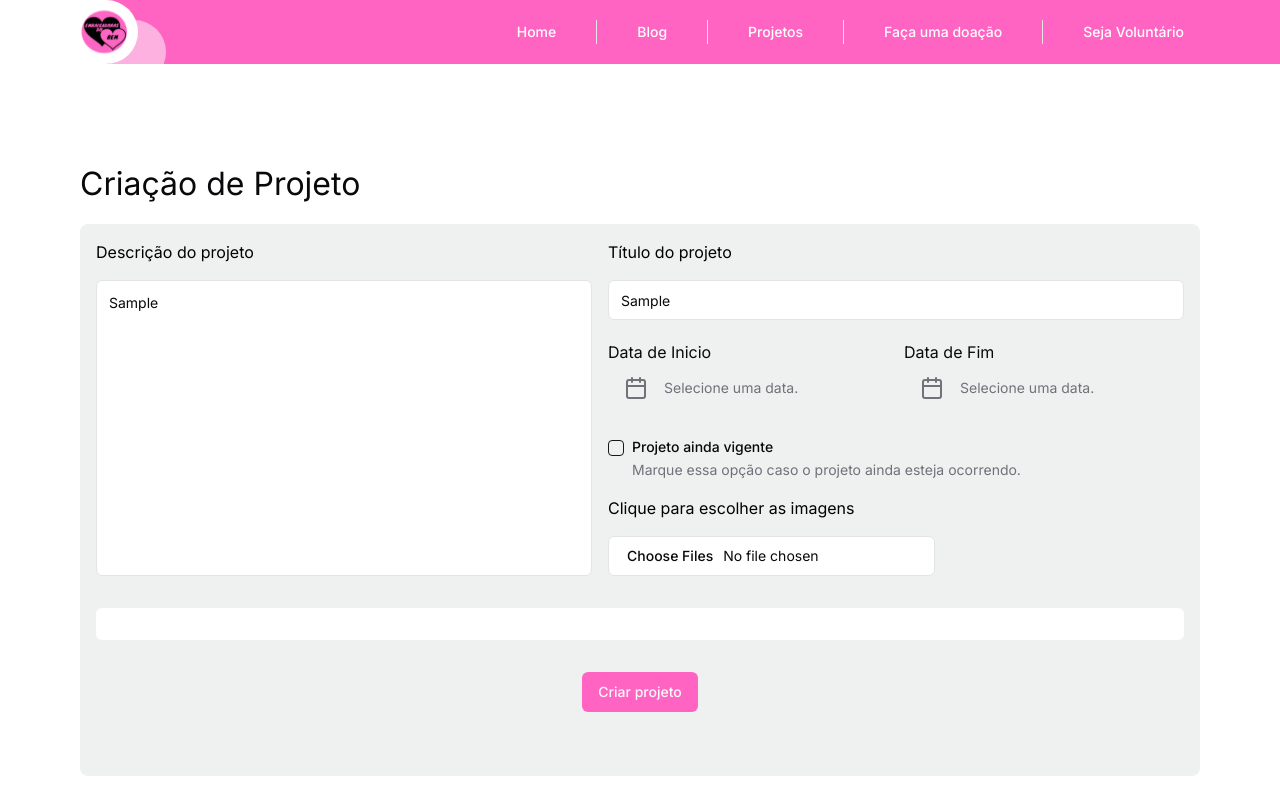
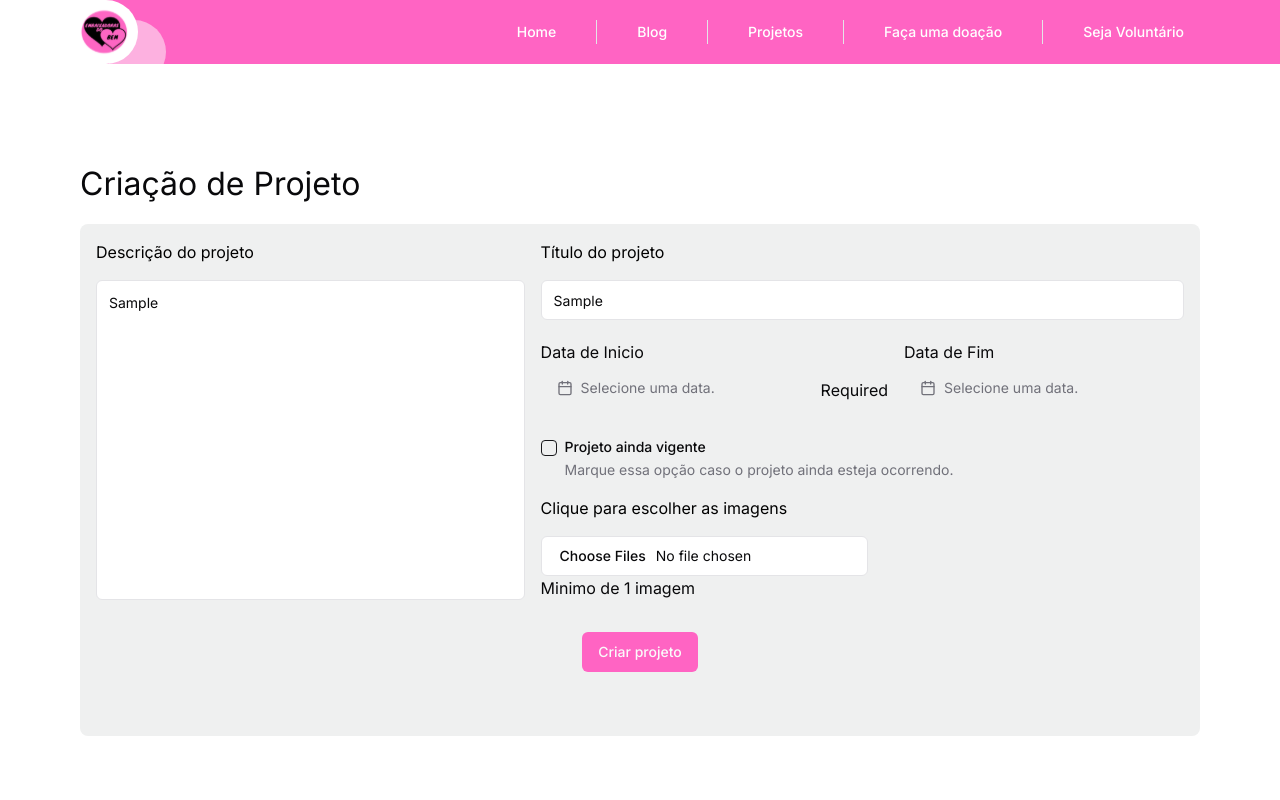
Before and after one commit to itallovidal/embaixadoras-do-bem-site, a Next.js app: page /admin/create-project in a window 1280 px wide. Both pictures are taken after typing "Sample", "Sample" into the empty fields and a click on the button "Criar projeto". Shown: the top 800 px of the page. Built offline with nearby package versions, Linux system fonts and the light colour scheme.

Commit message:
setup react hook form and zod

```diff
--- a/package.json
+++ b/package.json
@@ -9,6 +9,7 @@
     "lint": "next lint"
   },
   "dependencies": {
+    "@hookform/resolvers": "^3.9.0",
     "@radix-ui/react-checkbox": "^1.1.2",
     "@radix-ui/react-dialog": "^1.1.2",
     "@radix-ui/react-popover": "^1.1.2",
@@ -24,11 +25,13 @@
     "react": "^18",
     "react-day-picker": "^8.10.1",
     "react-dom": "^18",
+    "react-hook-form": "^7.53.0",
     "sonner": "^1.5.0",
     "tailwind-merge": "^2.5.2",
     "tailwindcss-animate": "^1.0.7",
     "uuid": "^10.0.0",
-    "vaul": "^1.0.0"
+    "vaul": "^1.0.0",
+    "zod": "^3.23.8"
   },
   "devDependencies": {
     "@rocketseat/eslint-config": "^2.2.2",
--- a/src/@types/interfaces.d.ts
+++ b/src/@types/interfaces.d.ts
@@ -1,5 +1,6 @@
-interface ISelectedImages {
+interface ISelectedImage {
   id: string
   src: string
   name: string
+  info: File
 }
--- a/src/components/global-components/checkbox/checkbox.tsx
+++ b/src/components/global-components/checkbox/checkbox.tsx
@@ -9,7 +9,7 @@ interface IProps extends CheckboxProps {
 export function Checkbox({ title, description, ...rest }: IProps) {
   return (
     <div className="items-top flex space-x-2">
-      <ShadCNCheckbox {...rest} id={rest.id} />
+      <ShadCNCheckbox onClick={rest.onChange} {...rest} id={rest.id} />
       <div className="grid gap-1.5 leading-none">
         <label
           htmlFor={rest.id}
--- a/src/components/global-components/date-time-picker/date-time-picker.tsx
+++ b/src/components/global-components/date-time-picker/date-time-picker.tsx
@@ -8,30 +8,37 @@ import { CalendarIcon } from 'lucide-react'
 import { format } from 'date-fns'
 import { ptBR } from 'date-fns/locale'
 import { Calendar } from '@/components/ui/calendar'
-import { useState } from 'react'
-import { Button } from '@/components/global-components/button'
 import { Paragraph } from '@/components/global-components/text/paragraph'
+import { Button } from '@/components/ui/button'
 
 interface IProps {
   label: string
+  date: Date | undefined
+  setDate: (date: Date | undefined) => void
+  isDisabled?: boolean
+  errorMessage?: string
 }
 
-export function DateTimePicker({ label }: IProps) {
-  const [date, setDate] = useState<Date>()
-
+export function DateTimePicker({
+  label,
+  date,
+  setDate,
+  isDisabled,
+  errorMessage = undefined,
+}: IProps) {
   return (
     <div className={'block'}>
       <Paragraph>{label}</Paragraph>
       <Popover>
-        <PopoverTrigger>
+        <PopoverTrigger asChild disabled={isDisabled}>
           <Button
-            Icon={CalendarIcon}
             variant={'ghost'}
             className={cn(
               'w-[280px] justify-start text-left font-normal',
               !date && 'text-muted-foreground',
             )}
           >
+            <CalendarIcon className="mr-2 h-4 w-4" />
             {date
               ? format(date, 'PPP', {
                   locale: ptBR,
@@ -45,8 +52,11 @@ export function DateTimePicker({ label }: IProps) {
             selected={date}
             onSelect={setDate}
             initialFocus
+            locale={ptBR}
           />
         </PopoverContent>
+
+        {errorMessage && <span>{errorMessage}</span>}
       </Popover>
     </div>
   )
--- a/src/components/global-components/input/input.tsx
+++ b/src/components/global-components/input/input.tsx
@@ -6,6 +6,7 @@ interface IProps extends InputProps {
   labelVariant?: 'light' | 'dark'
   isMultiline?: boolean
   wrapperStyle?: string
+  errorMessage?: string
 }
 
 export function Input({
@@ -13,6 +14,7 @@ export function Input({
   isMultiline = false,
   labelVariant = 'dark',
   wrapperStyle,
+  errorMessage = undefined,
   ...rest
 }: IProps) {
   const color = labelVariant === 'light' ? 'text-white' : 'text-black'
@@ -26,6 +28,7 @@ export function Input({
           // rows={4}
           {...(rest as TextareaProps)}
         />
+        {errorMessage && <span>{errorMessage}</span>}
       </div>
     )
   }
@@ -34,6 +37,7 @@ export function Input({
     <div className={`space-y-4 ${wrapperStyle}`}>
       <label className={color}>{field}</label>
       <ShadCnInput {...(rest as InputProps)} />
+      {errorMessage && <span>{errorMessage}</span>}
     </div>
   )
 }
--- /dev/null
+++ b/src/lib/zod/create-project.schema.ts
@@ -0,0 +1,15 @@
+import z from 'zod'
+
+export const createProjectSchema = z.object({
+  title: z.string().min(1, { message: 'Campo obrigatório' }),
+  startDate: z.date(),
+  endDate: z.date().optional(),
+  isActive: z.boolean(),
+  description: z.string().min(1, { message: 'Campo obrigatório' }),
+  images: z
+    .any()
+    .array()
+    .refine((value) => value.length > 0, { message: 'Minimo de 1 imagem' }),
+})
+
+export type TCreateProjectSchema = z.infer<typeof createProjectSchema>
--- a/src/pages/admin/create-project.tsx
+++ b/src/pages/admin/create-project.tsx
@@ -2,26 +2,54 @@ import { Input } from '@/components/global-components/input/input'
 import { Checkbox } from '@/components/global-components/checkbox/checkbox'
 import { Button } from '@/components/ui/button'
 import { Heading } from '@/components/global-components/text/heading'
-import { ChangeEvent, useState } from 'react'
+import { ChangeEvent } from 'react'
 import { SelectedImageCard } from '@/components/global-components/selected-image-card/selected-image-card'
 import { generatePreviewImages } from '@/utils/generate-preview-images'
 import { DateTimePicker } from '@/components/global-components/date-time-picker/date-time-picker'
-import { SubHeading } from '@/components/global-components/text/subheading'
+import { Controller, useForm } from 'react-hook-form'
+import {
+  createProjectSchema,
+  TCreateProjectSchema,
+} from '@/lib/zod/create-project.schema'
+import { zodResolver } from '@hookform/resolvers/zod'
 
 function CreateProject() {
-  const [selectedImages, setSelectedImages] = useState<ISelectedImages[]>([])
-  console.log(selectedImages)
+  const {
+    watch,
+    getValues,
+    setValue,
+    control,
+    handleSubmit,
+    formState: { errors },
+  } = useForm<TCreateProjectSchema>({
+    defaultValues: {
+      images: [],
+    },
+    resolver: zodResolver(createProjectSchema),
+  })
 
   function handlePreviewImages(event: ChangeEvent<HTMLInputElement>) {
     const files = generatePreviewImages(event.target.files)
-
-    setSelectedImages(files)
+    const allImages = [...getValues('images'), ...files]
+    setValue('images', allImages)
   }
 
   function onDelete(id: string) {
-    const images = selectedImages.filter((image) => image.id !== id)
-    setSelectedImages(images)
+    const selectedImages = getValues('images')
+    const filteredImages = selectedImages.filter(
+      (image: ISelectedImage) => image.id !== id,
+    )
+    setValue('images', filteredImages)
   }
+
+  async function handleCreateProject(data: TCreateProjectSchema) {
+    console.log('Foi!')
+    console.log(data)
+  }
+
+  const selectedImages = watch('images')
+
+  console.log(selectedImages)
 
   return (
     <div className={'max-w-safeMobile xl:max-w-safeDesktop m-auto my-24'}>
@@ -31,27 +59,57 @@ function CreateProject() {
         className={'p-4  bg-gray-200 rounded-lg gap-8 flex flex-col'}
       >
         <div className={'flex gap-4'}>
+          <Controller
+            control={control}
+            render={({ field }) => (
               <Input
                 wrapperStyle={'flex-1'}
                 field={'Descrição do projeto'}
                 placeholder={'Conte os detalhes..'}
+                errorMessage={errors.description?.message}
                 isMultiline
+                {...field}
               />
+            )}
+            name={'description'}
+          />
+
           <div className={'flex flex-col gap-4'}>
+            <Controller
+              control={control}
+              render={({ field }) => (
                 <Input
                   field={'Título do projeto'}
                   placeholder={'Qual foi seu nome?'}
+                  errorMessage={errors.title?.message}
+                  {...field}
+                />
+              )}
+              name={'title'}
             />
 
             <div className={'flex gap-4 mb-4'}>
-              <DateTimePicker label={'Data de Inicio'} />
-              <DateTimePicker label={'Data de Fim'} />
+              <DateTimePicker
+                label={'Data de Inicio'}
+                date={watch('startDate')}
+                errorMessage={errors.startDate?.message}
+                setDate={(date) => date && setValue('startDate', date)}
+              />
+              <DateTimePicker
+                isDisabled={watch('isActive')}
+                label={'Data de Fim'}
+                date={watch('endDate')}
+                errorMessage={errors.endDate?.message}
+                setDate={(date) => date && setValue('endDate', date)}
+              />
             </div>
+
             <Checkbox
               title={'Projeto ainda vigente'}
               description={
                 'Marque essa opção caso o projeto ainda esteja ocorrendo.'
               }
+              onClick={() => setValue('isActive', !watch('isActive'))}
             />
 
             <Input
@@ -61,12 +119,13 @@ function CreateProject() {
               type={'file'}
               onChange={(event) => handlePreviewImages(event)}
               multiple
+              errorMessage={errors.images?.message}
             />
           </div>
         </div>
+        {selectedImages.length > 0 && (
           <div className={'flex gap-4 flex-wrap p-4 bg-white rounded-md'}>
-          {selectedImages.length > 0 &&
-            selectedImages.map((value) => {
+            {selectedImages.map((value: ISelectedImage) => {
               return (
                 <SelectedImageCard
                   key={value.id}
@@ -76,7 +135,13 @@ function CreateProject() {
               )
             })}
           </div>
-        <Button className={'self-center mb-12'}>Criar projeto</Button>
+        )}
+        <Button
+          onClick={handleSubmit(handleCreateProject)}
+          className={'self-center mb-12'}
+        >
+          Criar projeto
+        </Button>
       </form>
     </div>
   )
--- a/src/utils/generate-preview-images.ts
+++ b/src/utils/generate-preview-images.ts
@@ -11,6 +11,7 @@ export function generatePreviewImages(
     if (!files[i]) return images
 
     images.push({
+      info: files[i],
       id: uuidv4(),
       src: URL.createObjectURL(files![i]),
       name: files![i].name,
```
Also changed, not shown: src/components/ui/input.tsx (+6 -6 lines), 1 other file (tests, documents, lock files or other folders). Lines whose indentation alone changed are shown as unchanged.
